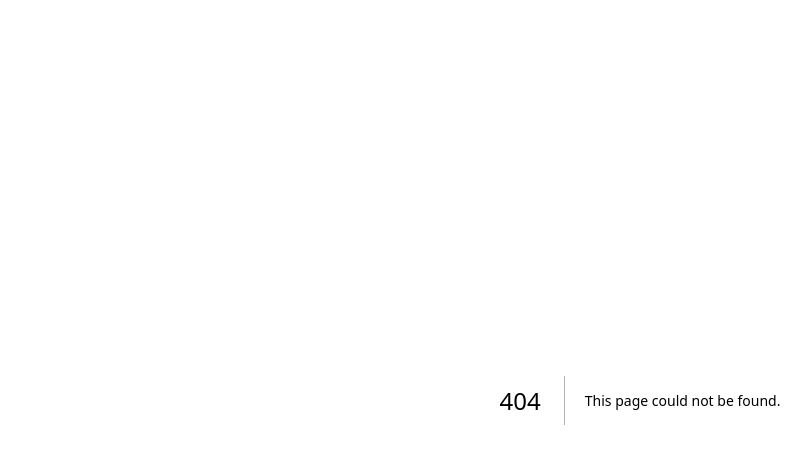
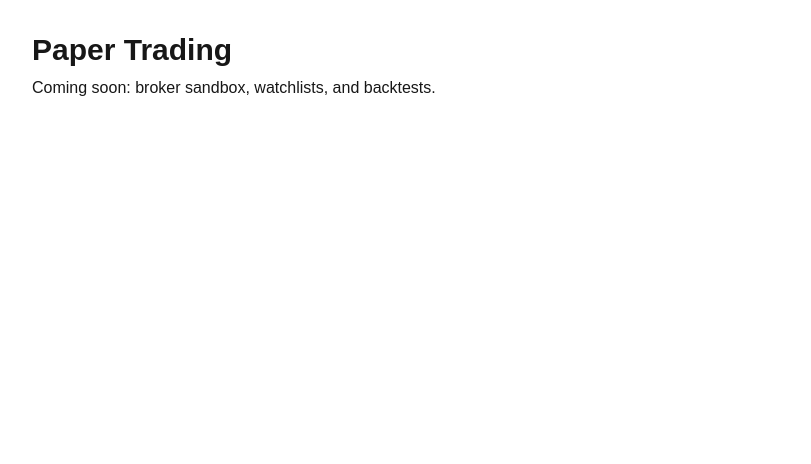
Before and after one commit to imlpstudio/zillionaire, a Next.js app: page /paper in a window 1280 px wide. Before the commit this address had no page. Shown: the top 464 px of the page, without its empty margins (0-811 px from the left). Built offline with nearby package versions, Linux system fonts and the light colour scheme.

Commit message:
feat: add /paper route placeholder

```diff
--- /dev/null
+++ b/app/paper/page.tsx
@@ -0,0 +1,8 @@
+export default function PaperPage() {
+  return (
+    <main className="p-8">
+      <h1 className="text-3xl font-bold">Paper Trading</h1>
+      <p className="mt-2">Coming soon: broker sandbox, watchlists, and backtests.</p>
+    </main>
+  );
+}
```
